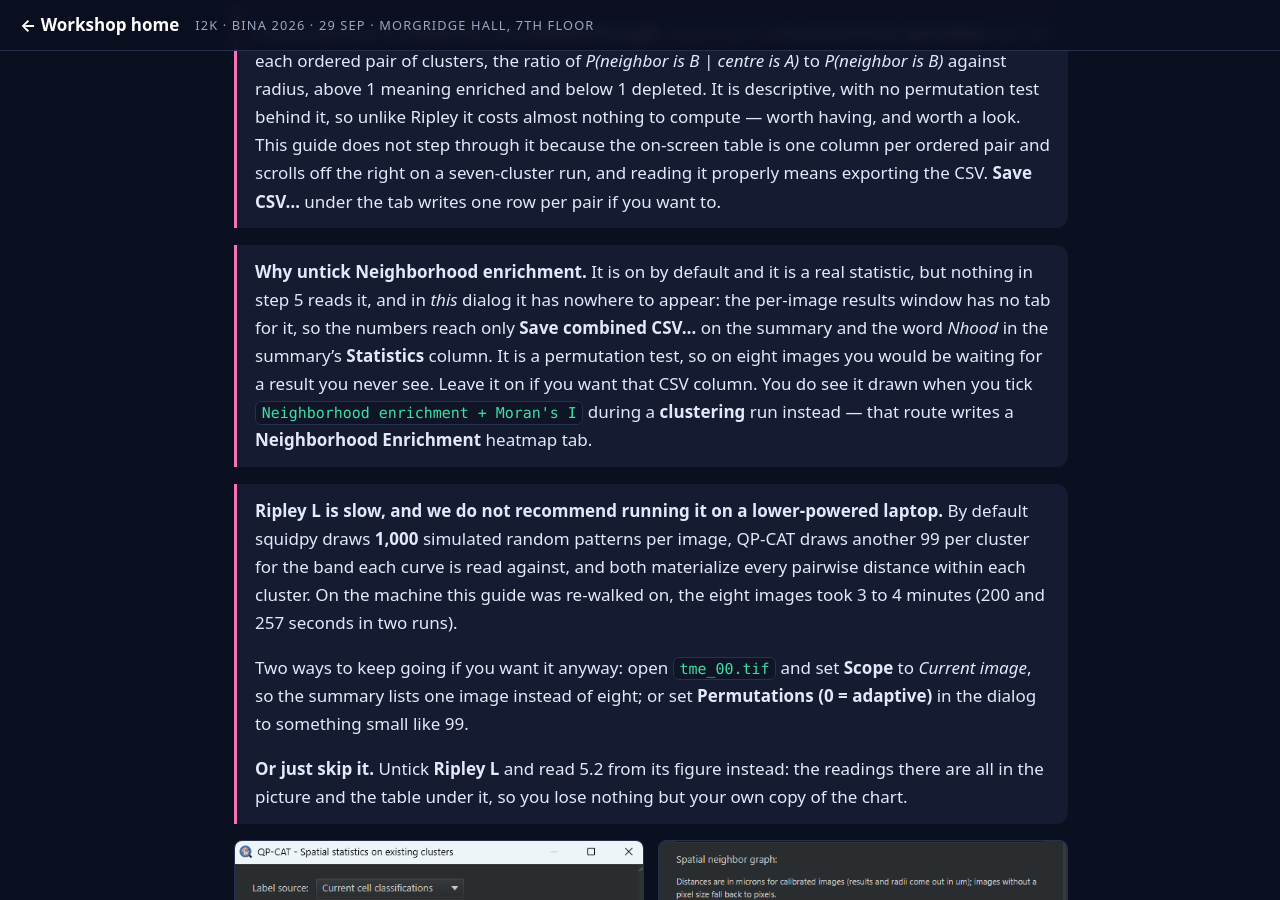
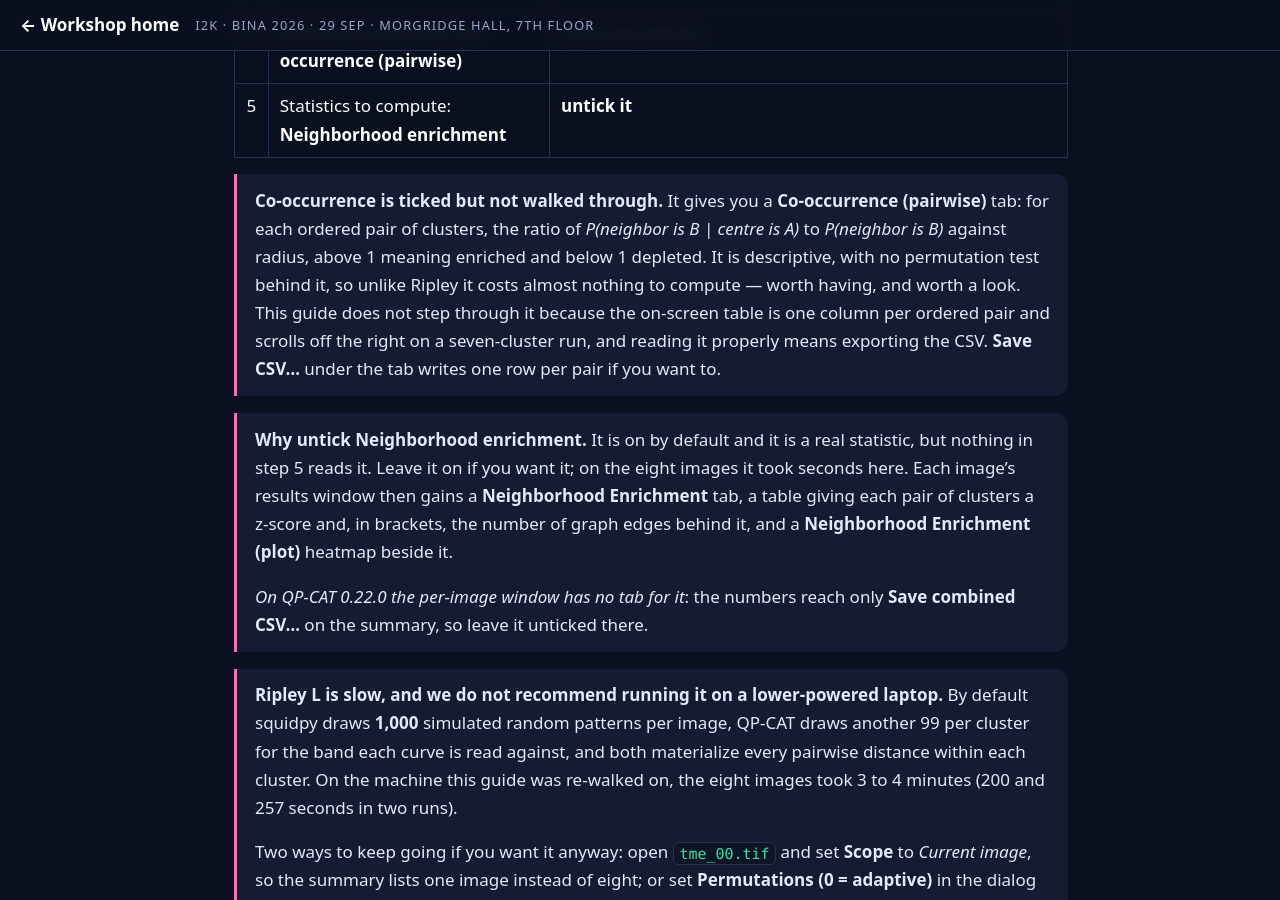
Before and after one commit to MichaelSNelson/BINA-I2K-2026-QuPath-Extensions, a Jekyll site: the page built from docs/03-qp-cat-cell-analysis-tools.md, in a window 1280 px wide and 900 px high, scrolled down 15112 px. Built offline with Jekyll 4.4.1, drawn with Linux system fonts in a browser that asks for light colours; some of the changed text lies outside the part shown.

Commit message:
QP-CAT guide: match the development build after 0.22.0
Readers still install 0.22.0, so each change that alters what they see
carries a short 0.22.0 note, with no version promised.

- Header: 0.22.0 in the catalog; screens and numbers from the build after it.
- 3.2: the collapsed Validation section; leave both checks off.
- 4.3: heatmap caption names its units; Validation is grayed in the
  Analyze dialog; alt text for the re-rendered dialog (class counts now
  match the HDBSCAN result: 825, 3306, 1088, 1868, 1554, 1388, 1392).
- LLM box: reopen the 4.3 run from View Past Results first, because the
  window a run opens has no saved result to keep suggestions in (true on
  0.22.0 too); Model starts empty; the saved source line; Modify asks
  before discarding names; provider labels quoted as built.
- 5.1: the per-image results window now has Neighborhood Enrichment
  (z with edge counts) and (plot) tabs; on 0.22.0 it had none.
- 6.1: measurement ticks survive the reopen; on 0.22.0 they did not.
- Alt text for every re-rendered figure; American spelling in the ones
  touched.

Claude-Session: https://claude.ai/code/session_01TZFXuLKiz1DgbomrTgfDTw

```diff
--- a/docs/03-qp-cat-cell-analysis-tools.md
+++ b/docs/03-qp-cat-cell-analysis-tools.md
@@ -12,7 +12,7 @@ title: QP-CAT - Cell Analysis Tools
 | | |
 |---|---|
 | **Repository** | [uw-loci/qupath-extension-cell-analysis-tools](https://github.com/uw-loci/qupath-extension-cell-analysis-tools) |
-| **Extension version** | 0.22.0 |
+| **Extension version** | 0.22.0 in the catalog. Screens and numbers are from the development build after it |
 | **License** | Apache-2.0 |
 | **Requires** | QuPath 0.7.0+. ~1.5–2.5 GB download, ~2.5 GB on disk for the Python environment |
 | **Where to find it** | `Extensions > QP-CAT` |
@@ -297,6 +297,11 @@ from the first rather than from defaults. While a run is going, the progress che
 shows how long each step has taken — useful for deciding which spatial statistics are worth
 their time on your own data.
 
+Leave the collapsed **Validation** section near the bottom of the dialog as it opens, with
+both checks off. Its *Stability across seeds* check re-runs the clustering with other seeds
+and reports in a **Validation** results tab how much the clusters move. *Not in QP-CAT
+0.22.0; it arrives with the next release.*
+
 **Click Run Clustering**, then **OK** in **QPCAT - replace classifications?**, which warns that
 the cluster labels replace any classification already on the cells. The run takes under a
 minute on the eight images.
@@ -323,7 +328,7 @@ minute on the eight images.
 **Read the Marker Fingerprints tab.** One card per cluster, showing each measurement's
 enrichment as log2 fold-change against every other cell. The Marker Fingerprints tab is where you name the clusters:
 
-<img src="../images/qp-cat/fingerprints-kmeans6.png" alt="The Marker Fingerprints tab showing six cluster cards. Cluster 0, 3306 cells, is led by Cytoplasm aSMA mean plus nucleus eccentricity and max caliper. Cluster 1, 1914 cells, by PanCK. Cluster 2, 2752 cells, by CD3 across three compartments and by CD8. Cluster 3, 1093 cells, by CD20. Cluster 4, 1566 cells, by CD68. Cluster 5, 790 cells, by Ki67 across three compartments together with PanCK" width="1000">
+<img src="../images/qp-cat/fingerprints-kmeans6.png" alt="The Marker Fingerprints tab showing six cluster cards. Cluster 0, 3306 cells, is led by Cytoplasm aSMA mean plus nucleus eccentricity and max caliper. Cluster 1, 1914 cells, by PanCK. Cluster 2, 2752 cells, by CD3 across three compartments and by CD8. Cluster 3, 1093 cells, by CD20. Cluster 4, 1566 cells, by CD68. Cluster 5, 790 cells, by Ki67 across three compartments together with PanCK. The marker part of each measurement name is in bold" width="1000">
 
 | Cluster | Cells | Led by | Read it as |
 |---|---|---|---|
@@ -437,7 +442,7 @@ either way — the saved result knows which columns it wrote — but if you go o
 
 <div class="shots" markdown="0">
 <figure style="max-width:642px">
-<img src="../images/qp-cat/HDBSCAN_interface.png" alt="The Clustering Algorithm section of the Run Clustering dialog: Algorithm set to HDBSCAN, min_cluster_size 500, min_samples 0, and Cluster selection set to Leaf (finest clusters).">
+<img src="../images/qp-cat/HDBSCAN_interface.png" alt="The Clustering Algorithm section of the Run Clustering dialog. A yellow note says a cluster label is a hypothesis, not a measured cell type. Below it, Algorithm set to HDBSCAN; Random seed (clustering + embedding) 42, with the note that it fixes the embedding layout and this algorithm is deterministic; min_cluster_size 500, min_samples 0; and Cluster selection set to Leaf (finest clusters), above a description of what HDBSCAN does.">
 <figcaption><b>The Clustering Algorithm section, set up as in rows 4 to 7 of the table.</b> <b>Cluster selection</b> is new in
 0.14.0 &mdash; if you do not see it, update first. The settings shown here produced every
 result below.</figcaption>
@@ -501,12 +506,12 @@ one dominant cluster means change the *cluster selection*.
 
 <div class="shots" markdown="0">
 <figure>
-<img src="../images/qp-cat/qpcat_4-2_3D.png" alt="The QP-CAT results window titled 7 cluster(s), 11421 cells, on the 3D View tab. Seven separated point clouds in different colours float in the plot, the axes are set to 3DUMAP1, 3DUMAP2 and 3DUMAP3, the counter reads Points 11,421 shown of 11,421 total, and the CLASSES list on the right ticks Cluster 0 through Cluster 6 with their counts, from 825 to 3306, and no noise row.">
+<img src="../images/qp-cat/qpcat_4-2_3D.png" alt="The QP-CAT results window titled 7 cluster(s), 11421 cells, on the 3D View tab. A guide line at the top says each point is one cell, placed by the run's 3D embedding, beside a Documentation link. Seven separated point clouds in different colors float in the plot, the axes are set to 3DUMAP1, 3DUMAP2 and 3DUMAP3, the counter reads Points 11,421 shown of 11,421 total, and the CLASSES list on the right ticks Cluster 0 through Cluster 6 with their counts, from 825 to 3306, and no noise row.">
 <figcaption><b>Seven separated lobes, no noise.</b> HDBSCAN found the count itself.
 Leaf selection is what cut at the lobes instead of returning their common parent.</figcaption>
 </figure>
 <figure>
-<img src="../images/qp-cat/qpcat_4-2_fingerprints.png" alt="The Marker Fingerprints tab. Seven cluster cards -- Cluster 0 at 825 cells, Cluster 1 at 3,306, Cluster 2 at 1,088, Cluster 3 at 1,868, Cluster 4 at 1,554, Cluster 5 at 1,388 and Cluster 6 at 1,392 -- and every card lists 3DUMAP1, 3DUMAP2 and 3DUMAP3 as its defining features. No marker names appear anywhere.">
+<img src="../images/qp-cat/qpcat_4-2_fingerprints.png" alt="The Marker Fingerprints tab. Seven cluster cards -- Cluster 0 at 825 cells, Cluster 1 at 3,306, Cluster 2 at 1,088, Cluster 3 at 1,868, Cluster 4 at 1,554, Cluster 5 at 1,388 and Cluster 6 at 1,392 -- and every card lists 3DUMAP1, 3DUMAP2 and 3DUMAP3 as its defining features. Markers per cluster reads 3, because three columns are all the run ranked. No marker names appear anywhere.">
 <figcaption><b>No marker names.</b> Every card is described by
 <code>3DUMAP1/2/3</code>, because those are the only three columns the run saw. No
 marker names, so no phenotype.</figcaption>
@@ -550,7 +555,8 @@ zero when the run was Z-scored; what Scale chooses is whether the color reaches
 marker's own strongest value (**Per marker**, the default) or to one value shared across the
 whole map (**Shared across markers**). With **Normalization** set to None the values have no
 meaningful zero, so the map switches to a sequential viridis scale and says so in its legend.
-The reading does not change, only the colors.
+From the next release, the caption under the color bar also names the units, for example
+*cluster mean (z-score)*. The reading does not change, only the colors.
 
 </details>
 
@@ -567,18 +573,19 @@ this project, so check them even if you have been here before:
 
 <div class="shots" markdown="0">
 <figure>
-<img src="../images/qp-cat/analyze-current.png" alt="The top of the Analyze current cell classifications dialog. A banner reads: analyse the classifications already on the cells, nothing is re-clustered and no classification is changed. Below it, Scope set to All project images (8); a Measurements list with Nucleus DAPI mean ticked and the other DAPI statistics unticked, above Select All, Select None, Select Mean only, Select Median only and Deselect QPCAT buttons; Normalization set to Z-score; and a Dimensionality Reduction section with Method set to None, which greys out the Dimensions dropdown.">
+<img src="../images/qp-cat/analyze-current.png" alt="The top of the Analyze current cell classifications dialog. A banner reads: analyse the classifications already on the cells, nothing is re-clustered and no classification is changed. Below it, Scope set to All project images (8), with Current image grayed out because no image is open; a Measurements list with Nucleus DAPI mean ticked and the other DAPI statistics unticked, the marker name DAPI in bold in every row, above Select All, Select None, Select Mean only, Select Median only and Deselect QPCAT buttons; Normalization set to Z-score; and a Dimensionality Reduction section with Method set to None, which grays out the Dimensions dropdown.">
 <figcaption><b>Top half, set up.</b> Scope, Measurements and Normalization behave exactly as in
 a clustering run; the banner says what is different. <b>Method</b> is on <b>None</b> here,
 which is what this run wants &mdash; it opens on UMAP, and left there it would compute a second
 embedding instead of using the one already on the cells.</figcaption>
 </figure>
 <figure>
-<img src="../images/qp-cat/qpcat_4-3_settings_low.png" alt="The lower half of the same dialog. A Classifications to analyze section lists Cluster 0 through Cluster 6 with cell counts of 3306, 1554, 1868, 825, 1088, 1392 and 1388, every one ticked, with the line 7 classes found and Select all, Select none and Refresh list buttons. Below it, Generate analysis plots is unticked, which greys out Cluster connectivity graph (PAGA); Spatial feature smoothing is greyed out; Neighborhood enrichment plus Moran's I, PCA and Batch correction (Harmony) are unticked; and Independent areas and Spatial statistics are collapsed. A line reads: this run is repeatable and comparable to other default runs. The Analyze and Close buttons sit at the bottom.">
+<img src="../images/qp-cat/qpcat_4-3_settings_low.png" alt="The lower half of the same dialog. A Classifications to analyze section lists Cluster 0 through Cluster 6 with cell counts of 825, 3306, 1088, 1868, 1554, 1388 and 1392, every one ticked, with the line 7 classes found and Select all, Select none and Refresh list buttons. Below it, Generate analysis plots is unticked, which grays out Cluster connectivity graph (PAGA); Spatial feature smoothing is grayed out; Neighborhood enrichment plus Moran's I, PCA and Batch correction (Harmony) are unticked; and Validation, Independent areas and Spatial statistics are collapsed. A line reads: this run is repeatable and comparable to other default runs. The Close and Analyze buttons sit at the bottom.">
 <figcaption><b>Lower half: the class list.</b> One row per class with its count, all ticked,
 and the class total underneath. <b>Spatial feature smoothing is grayed out</b> in this mode on
 purpose: it rewrites the measurements each class is then described by, so a class would report
-markers its <i>neighbors</i> carry.</figcaption>
+markers its <i>neighbors</i> carry. Leave <b>Validation</b> closed: nothing is re-clustered
+here, so both its checks are grayed out (it is not in QP-CAT 0.22.0).</figcaption>
 </figure>
 </div>
 
@@ -593,7 +600,7 @@ compare things that were never meant to be compared. One labeling system, all of
 
 <div class="shots" markdown="0">
 <figure style="max-width:500px">
-<img src="../images/qp-cat/qpcat_4-4_fingerprints.png" alt="The Marker Fingerprints tab after the analyse run. Seven cluster cards, each led by marker names instead of UMAP columns: Cluster 0 by Ki67 at plus 37.0 and PanCK, Cluster 1 by aSMA, Cluster 2 by CD20, Cluster 3 by PanCK, Cluster 4 by CD68, Cluster 5 by CD8 and CD3, and Cluster 6 by CD3 with CD8 at minus 2.9.">
+<img src="../images/qp-cat/qpcat_4-4_fingerprints.png" alt="The Marker Fingerprints tab after the analyze run. Seven cluster cards, each led by marker names instead of UMAP columns: Cluster 0 by Ki67 at plus 37.0 and PanCK, Cluster 1 by aSMA, Cluster 2 by CD20, Cluster 3 by PanCK, Cluster 4 by CD68, Cluster 5 by CD8 and CD3, and Cluster 6 by CD3 with CD8 at minus 2.9.">
 <figcaption><b>The same seven clusters, described by markers.</b> Compare with the panel
 further up, where every card read <code>3DUMAP1/2/3</code>. Same cells, same groups, a
 description you can put a cell-type name to.</figcaption>
@@ -651,17 +658,22 @@ image or project name. For this run the prompt is 3,369 characters, and you can
 before it goes anywhere. The instruction tells the model that the scores describe the clusters
 rather than test them, and to answer null rather than guess.
 
-1. **Open the `Cluster Explainer (LLM) [Experimental]` tab** of the 4.3 results window. (Closed
-   it? `Results & populations > View Past Results...` reopens it: it is the run whose name ends
-   in `_existingclassifications`.)
-2. **Set Provider to `Any chatbot (copy prompt, paste reply) -- no key`**, and **Model** to the
-   chatbot you will use. The model name is saved with the suggestions as their source.
+1. **Reopen the 4.3 run with `Results & populations > View Past Results...`**: it is the run
+   whose name ends in `_existingclassifications`. Then **open its
+   `Cluster Explainer (LLM) [Experimental]` tab.** The window the 4.3 run opened has the same
+   tab, but it has no saved result to keep the suggestions in.
+2. **Set Provider to `Any chatbot (copy prompt, paste reply) -- no key`**, and pick or type
+   the chatbot you will use in **Model**. It starts empty and is only a label for the record:
+   it is saved with the suggestions as their source, and left empty the record says the chatbot
+   was not named. (On QP-CAT 0.22.0 it starts on `claude.ai`, which is saved unless you change
+   it.)
 3. **Click `1. Copy prompt to clipboard`** and paste it into the chatbot.
 4. **Paste the whole reply into the box under step 2, then click `3. Read pasted reply`.**
 
 The **Suggestions** table fills with one row per cluster, a confidence and the markers the
 model relied on; click a row for its reasoning. The suggestions are saved into the result and
-come back when you reopen it.
+come back when you reopen it, with a line naming who wrote them, for example *written by
+ChatGPT, as you named it (reply pasted in)*.
 
 **What came back here.** We gave the copied prompt, and nothing else, to a fresh Claude Code
 session (Opus 5.5) with no tools and no project files. All seven suggestions agree with the
@@ -673,13 +685,16 @@ model on a dataset built to be easy; other chatbots, and real tissue, will diffe
 
 Treat each row as a suggestion to check against the **Marker Fingerprints** cards. **Use as
 cluster names...** carries shortened versions into **Modify cell populations**, where nothing
-is written until you press **Apply**, and Apply saves a renamed copy of the result.
+is written until you press **Apply**, and Apply saves a renamed copy of the result. Close that
+window before Apply and it asks before discarding the names (on QP-CAT 0.22.0 they are lost
+without asking).
 
 > **Pasting into a web chatbot sends that text to whoever runs the chatbot.** Here it is marker
 > names and numbers from synthetic data. On your own data, check your institution's rules first.
 
-The same prompt has three other routes. **Ollama** runs a model on your own machine (the tab
-says no one has run that route yet). **Anthropic** sends it with your API key. And if you
+The same prompt has three other routes. **`Ollama (local) -- never run`** runs a model on your
+own machine; as the label says, no one has run that route yet. **`Anthropic (Claude API)`**
+sends it with your API key. And if you
 already work with an AI agent such as Claude Code, the opt-in
 [MCP server](https://github.com/uw-loci/qupath-extension-cell-analysis-tools/blob/main/documentation/mcp-server.md)
 lets the agent read the table and write the names itself.
@@ -742,13 +757,13 @@ on the **Marker Fingerprints** tab.
    > exporting the CSV. **Save CSV...** under the tab writes one row per pair if you want to.
 
    > **Why untick Neighborhood enrichment.** It is on by default and it is a real statistic,
-   > but nothing in step 5 reads it, and in *this* dialog it has nowhere to appear: the
-   > per-image results window has no tab for it, so the numbers reach only **Save combined
-   > CSV...** on the summary and the word *Nhood* in the summary's **Statistics** column. It is
-   > a permutation test, so on eight images you would be waiting for a result you never see.
-   > Leave it on if you want that CSV column. You do see it drawn when you tick
-   > `Neighborhood enrichment + Moran's I` during a **clustering** run instead — that route
-   > writes a **Neighborhood Enrichment** heatmap tab.
+   > but nothing in step 5 reads it. Leave it on if you want it; on the eight images it took
+   > seconds here. Each image's results window then gains a **Neighborhood Enrichment** tab, a
+   > table giving each pair of clusters a z-score and, in brackets, the number of graph edges
+   > behind it, and a **Neighborhood Enrichment (plot)** heatmap beside it.
+   >
+   > *On QP-CAT 0.22.0 the per-image window has no tab for it*: the numbers reach only
+   > **Save combined CSV...** on the summary, so leave it unticked there.
 
    > **Ripley L is slow, and we do not recommend running it on a lower-powered laptop.** By
    > default squidpy draws **1,000** simulated random patterns per image, QP-CAT draws another
@@ -783,7 +798,7 @@ on the **Marker Fingerprints** tab.
 3. **Click Run spatial statistics.** A window titled **QP-CAT - Spatial statistics summary**
    opens with one row per image, headed **8 area(s), 8 analyzed.**
 
-   <img src="../images/qp-cat/qpcat_5-1_summary.png" alt="The QP-CAT Spatial statistics summary window, headed 8 areas, 8 analyzed, double-click a row or use Open to see its full result. A table lists the eight images tme_00.tif to tme_07.tif, each as a whole image, with cell counts of 1530, 1568, 1430, 1269, 1487, 1470, 1722 and 945, seven classes each except six for tme_07, the unit um, the statistics Ripley and Cooc-pair, and an Open button at the end of every row. Save combined CSV and Close are at the bottom." width="834">
+   <img src="../images/qp-cat/qpcat_5-1_summary.png" alt="The QP-CAT Spatial statistics summary window, headed 8 areas, 8 analyzed, double-click a row or use Open to see its full result. A table lists the eight images tme_00.tif to tme_07.tif, each as a whole image, with cell counts of 1530, 1568, 1430, 1269, 1487, 1470, 1722 and 945, seven classes each except six for tme_07, the unit um, a Statistics column beginning Ripley, Cooc-pair, and an Open button at the end of every row. Save combined CSV and Close are at the bottom." width="834">
 
 4. Double-click the **`tme_00.tif`** row, or click its **Open** button, to open that image's
    results.
@@ -866,12 +881,12 @@ different set of images.
 #### 6.1 Run it
 
 **Open `Extensions > QP-CAT > Find cell populations (clustering)...`.** The dialog reopens with
-most of step 4's settings, so there are three things to change and one to leave alone:
+step 4's settings, so there are two things to change, one to check and one to leave alone:
 
 | # | Setting | Set to |
 |---|---|---|
 | 1 | Scope | **`Specific images...`**, then tick **`tme_00`**, **`tme_06`** and **`tme_07`** — three in total |
-| 2 | Measurements | tick **`QPCAT 3D UMAP1`**, **`2`** and **`3`** again (`3DUMAP1/2/3` in the pre-built clustered project). The dialog restores everything else from step 4 but comes back with no measurement ticked |
+| 2 | Measurements | **`QPCAT 3D UMAP1`**, **`2`** and **`3`** ticked, and nothing else (`3DUMAP1/2/3` in the pre-built clustered project). The dialog reopens with step 4's ticks; on QP-CAT 0.22.0 it comes back with none ticked, so tick the three again |
 | 3 | Clustering Algorithm: **min_cluster_size** | **200** |
 | 4 | Independent areas | **leave it as `1. Images (always separate)`**, which means one area per image: what this step is about |
 
@@ -1026,7 +1041,7 @@ different image and load it back.
 feature table (TraitHorizon / CSV)...` writes one small PNG per cell plus a table whose first
 column names that PNG.
 
-<img src="../images/qp-cat/crop-table-export-dialog.png" alt="The Export Cell Crops and Feature Table dialog. A What this does panel explains that it writes one PNG per cell plus a table in TraitHorizon's input format, and states that QP-CAT uses none of TraitHorizon's code and does not support it. Below: Scope set to Current image with All project images (3) and Specific images as alternatives; a filterable measurement list with Nucleus Area, Perimeter, Circularity, Max caliper, Min caliper and Eccentricity all ticked, above Select All, Select None, Select Mean only, Select Median only and Deselect QPCAT buttons; a Write section with TSV, Write one PNG crop per cell, Add a classification column and Add an image column ticked, and CSV and Only cells that have a classification unticked; and a Total cells budget spinner set to 2000." width="702">
+<img src="../images/qp-cat/crop-table-export-dialog.png" alt="The Export Cell Crops and Feature Table dialog. A What this does panel explains that it writes one PNG per cell plus a table in TraitHorizon's input format, and states that QP-CAT uses none of TraitHorizon's code and does not support it. Below: Scope set to Current image with All project images (8) and Specific images as alternatives; a filterable measurement list with Nucleus Area, Perimeter, Circularity, Max caliper, Min caliper and Eccentricity all ticked, the measured part of each name in bold, above Select All, Select None, Select Mean only, Select Median only and Deselect QPCAT buttons; a Write section with TSV, Write one PNG crop per cell, Add a classification column and Add an image column ticked, and CSV and Only cells that have a classification unticked; and a Total cells budget spinner set to 2000." width="702">
 
 That is the input format of [TraitHorizon](https://github.com/choosehappy/TraitHorizon), which
 draws a parallel-coordinates plot over every column at once with each cell's image beside its
```
